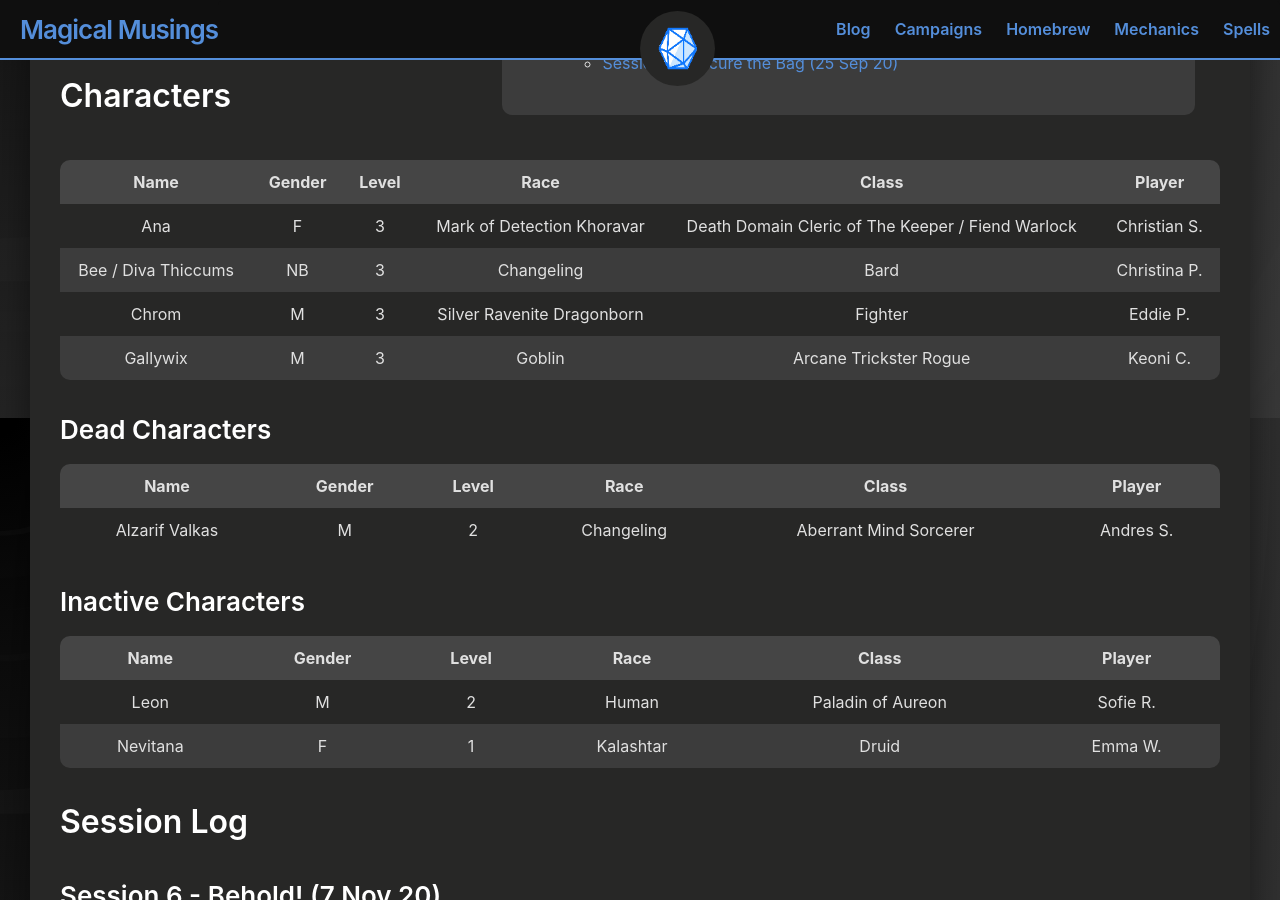
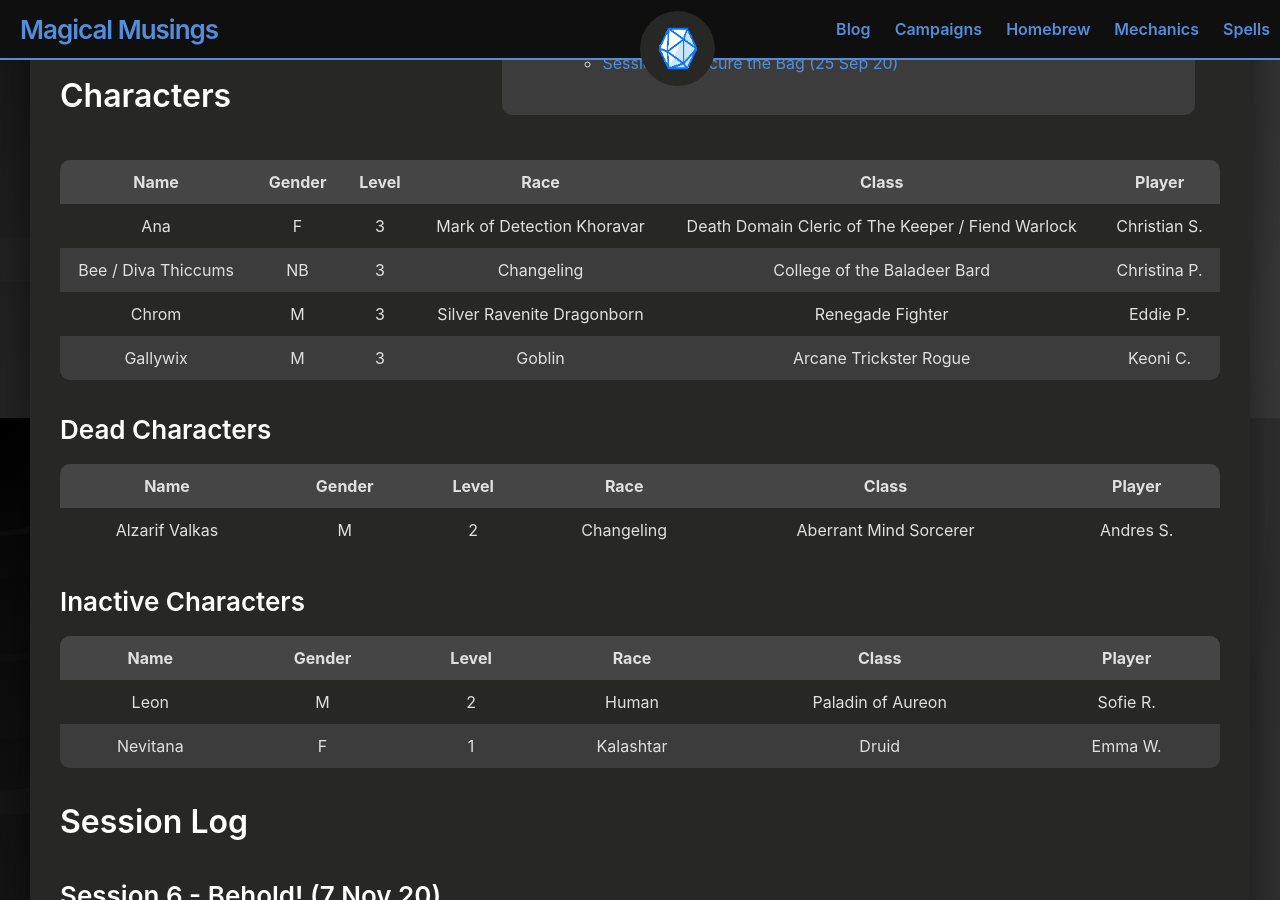
Before and after one commit to andersthemagi/magicalmusings.github.io, a Jekyll site: the page built from _posts/campaigns/2020-10-05-campaign-free-lances.md, in a window 1280 px wide and 900 px high, scrolled down 542 px. Built offline with Jekyll 4.4.1, drawn with Linux system fonts in a browser that asks for light colours.

Commit message:
Update 2020-10-05-campaign-free-lances.md

```diff
--- a/_posts/campaigns/2020-10-05-campaign-free-lances.md
+++ b/_posts/campaigns/2020-10-05-campaign-free-lances.md
@@ -34,8 +34,8 @@ The Free Lances are an Adventuring Guild located in the city of Fairhaven that w
 |Name|Gender|Level|Race|Class|Player|
 |:--:|:---:|:--:|:---:|:----:|:----:|
 |Ana|F|3|Mark of Detection Khoravar|Death Domain Cleric of The Keeper / Fiend Warlock|Christian S.|
-|Bee / Diva Thiccums|NB|3|Changeling|Bard|Christina P.|
-|Chrom|M|3|Silver Ravenite Dragonborn|Fighter|Eddie P.|
+|Bee / Diva Thiccums|NB|3|Changeling|College of the Baladeer Bard|Christina P.|
+|Chrom|M|3|Silver Ravenite Dragonborn|Renegade Fighter|Eddie P.|
 |Gallywix|M|3|Goblin|Arcane Trickster Rogue|Keoni C.|
 
 ### Dead Characters
```
